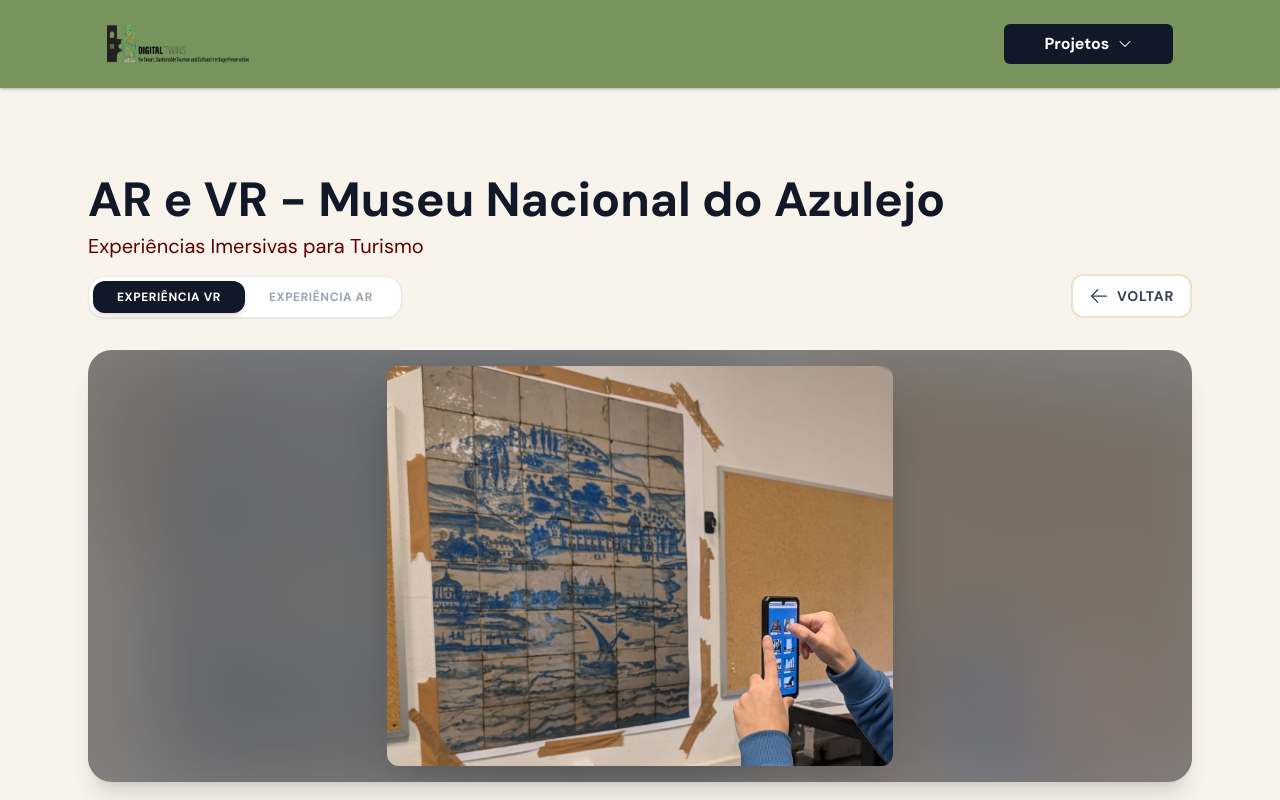
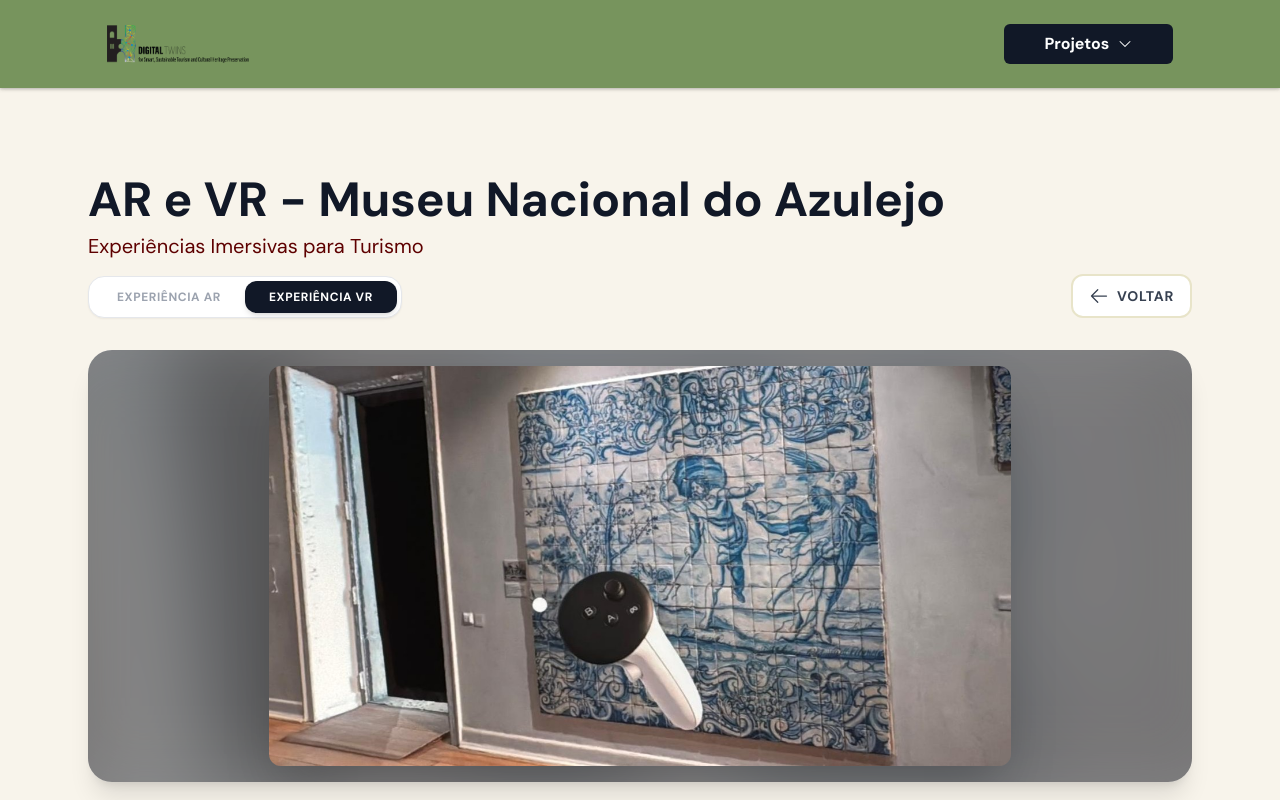
Before and after one commit to GoncaloCerveira/dt_repo_platform, a React (Vite) app in the folder frontend/: page /azulejo in a window 1280 px wide. Shown: the top 800 px of the page. Built offline with nearby package versions, Linux system fonts and the light colour scheme.

Commit message:
Small Fix on AR e VR page

```diff
--- a/frontend/src/screens/ourProject2/index.tsx
+++ b/frontend/src/screens/ourProject2/index.tsx
@@ -45,7 +45,7 @@ const projects: ProjectItem[] = [
     link: "/santa-clara",
     tag: "Experiências Imersivas",
     accent: "from-blue-500 to-cyan-400",
-    status: "Finalizado"
+    status: "Em Desenvolvimento"
   },
   {
     icon: <PhotoIcon className="h-6 w-6" />,
--- a/frontend/src/screens/ourProjects2_multi/index.tsx
+++ b/frontend/src/screens/ourProjects2_multi/index.tsx
@@ -21,7 +21,7 @@ import VR3 from "@/assets/azulejo/VR3.png";
 import VR4 from "@/assets/azulejo/VR4.png";
 import VR5 from "@/assets/azulejo/Video_VR.mp4";
 
-type ExperienceType = "VR" | "AR";
+type ExperienceType = "AR" | "VR";
 
 const PROJECT_DATA = {
   VR: {
@@ -32,9 +32,11 @@ const PROJECT_DATA = {
       "O projeto usa também o meta sdk para fazer a integração com os oculus meta quest 3S, usando tecnologia como o teleporte com gestos de mão ou comandos para locomover-se no ambiente."
     ],
     media: [
-      { url: AR1, type: "image" as const },
-      { url: AR2, type: "image" as const },
-      { url: AR3, type: "video" as const }
+      { url: VR1, type: "image" as const },
+      { url: VR2, type: "image" as const },
+      { url: VR3, type: "image" as const },
+      { url: VR4, type: "image" as const },
+      { url: VR5, type: "video" as const }
     ],
     links: [
       { label: "Código do Projeto/Documentação", url: "https://unlpt-my.sharepoint.com/:f:/g/personal/mgv_fct_unl_pt/IgDjh_gRS9xySLWNWG4p9AmKAW41kJ8kchKHleiuQvcn4fk?e=nI3YaZ", type: "web" as const },
@@ -48,11 +50,9 @@ const PROJECT_DATA = {
       "O projeto contém 3 scenes: \nImageTracking - Tirada da documentação do AR Foundation, tem um exemplo prático de como funciona o image tracking,\nMNAz - Scene principal onde está feito o reconhecimento de imagens do panorama de Lisboa,\nSampleScene - Scene de teste"
     ],
     media: [
-      { url: VR1, type: "image" as const },
-      { url: VR2, type: "image" as const },
-      { url: VR3, type: "image" as const },
-      { url: VR4, type: "image" as const },
-      { url: VR5, type: "video" as const }
+      { url: AR1, type: "image" as const },
+      { url: AR2, type: "image" as const },
+      { url: AR3, type: "video" as const }
     ],
     links: [
       { label: "Código do Projeto/Documentação", url: "https://unlpt-my.sharepoint.com/:f:/g/personal/mgv_fct_unl_pt/IgAmLL52-wiLSLFzpfu9pLrYAYd4pDHFHRb-x08hgAuwBZQ?e=j4GDLS", type: "web" as const },
@@ -91,7 +91,7 @@ const AzulejoDetailFull = ({ setSelectedPage }: { setSelectedPage: (v: SelectedP
                 Experiências Imersivas para Turismo
               </p>
               <div className="inline-flex p-1 bg-white rounded-2xl border border-gray-200 shadow-sm mt-4">
-                {(["VR", "AR"] as ExperienceType[]).map((tab) => (
+                {(["AR", "VR"] as ExperienceType[]).map((tab) => (
                   <button
                     key={tab}
                     onClick={() => setActiveTab(tab)}
```
